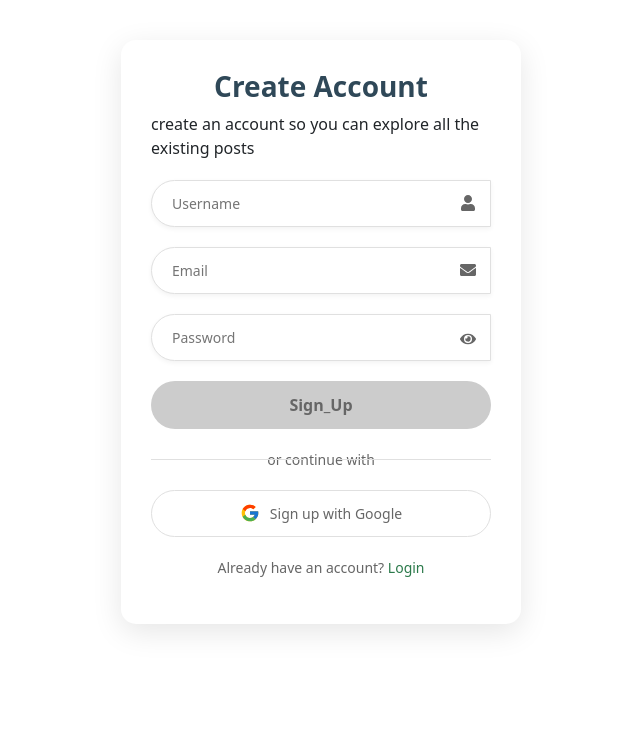
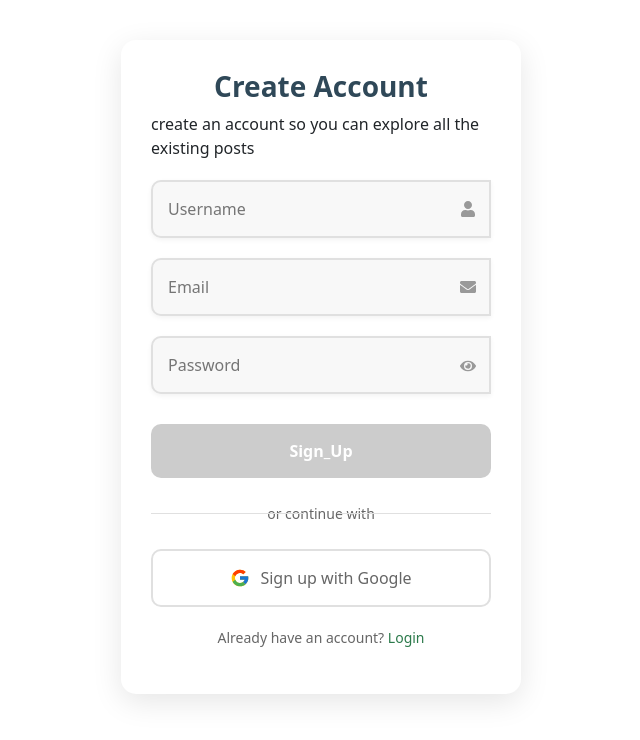
Before and after one commit to 4ekoz/greenworld, a React (Create React App) app: page /register in a window 1280 px wide. Shown: the top 740 px of the page, without its empty margins (319-959 px from the left). Built offline with nearby package versions, Linux system fonts and the light colour scheme.

Commit message:
sheksooo

```diff
--- a/src/Components/Register/Register.css
+++ b/src/Components/Register/Register.css
@@ -27,21 +27,14 @@
   line-height: 1.4;
 }
 
-.form-group {
-  margin-bottom: 20px;
+.input-group {
   position: relative;
+  margin-bottom: 25px;
 }
 
-.form-group label {
-  display: block;
-  margin-bottom: 8px;
-  color: #555;
-  font-weight: 500;
-}
-
-.form-group input {
+.input-group input {
   width: 100%;
-  padding: 15px;
+  padding: 15px 45px 15px 15px;
   border: 2px solid #e0e0e0;
   border-radius: 10px;
   font-size: 16px;
@@ -49,164 +42,76 @@
   background-color: #f8f8f8;
 }
 
-.form-group input:hover {
+.input-group input:hover {
   border-color: #2c7a4b;
   box-shadow: 0 0 0 4px rgba(44, 122, 75, 0.1);
 }
 
-.form-group input:focus {
+.input-group input:focus {
   border-color: #2c7a4b;
   background-color: #fff;
   outline: none;
   box-shadow: 0 0 0 4px rgba(44, 122, 75, 0.15);
 }
 
-.register-btn {
-  width: 100%;
-  padding: 12px;
-  background: #ccc;
-  color: white;
-  border: none;
-  border-radius: 50px;
-  font-size: 14px;
-  cursor: pointer;
-  margin: 15px 0;
-  transition: all 0.3s ease;
-}
-
-.register-btn:not(:disabled) {
-  background: #2c7a4b;
-}
-
-.error-message {
-  color: #ff3333;
-  font-size: 14px;
-  margin-top: 5px;
-}
-
-.success-message {
-  color: #2c7a4b;
-  font-size: 14px;
-  margin-top: 5px;
-  text-align: center;
-}
-
-.loading {
-  display: inline-block;
-  width: 20px;
-  height: 20px;
-  border: 3px solid rgba(255, 255, 255, .3);
-  border-radius: 50%;
-  border-top-color: #fff;
-  animation: spin 1s ease-in-out infinite;
-  margin-left: 10px;
-}
-
-@keyframes spin {
-  to {
-    transform: rotate(360deg);
-  }
-}
-
-/* Input Group */
-.input-group {
-  position: relative;
-  margin-bottom: 8px;
-}
-
-.input-group input {
-  width: 100%;
-  padding: 12px 20px;
-  padding-right: 45px;
-  border: 1px solid #e0e0e0;
-  border-radius: 50px;
-  font-size: 14px;
-  background-color: #fff;
-  transition: all 0.3s ease;
-}
-
-.input-group input:focus {
-  outline: none;
-  border-color: #2c7a4b;
-  box-shadow: 0 2px 4px rgba(44, 122, 75, 0.1);
-}
-
-/* Icon inside Input */
 .icon {
   position: absolute;
   right: 15px;
   top: 50%;
   transform: translateY(-50%);
-  color: #666;
+  color: #999;
   cursor: pointer;
+  transition: color 0.3s ease;
+}
+
+.icon:hover {
+  color: #2c7a4b;
 }
 
 .error-text {
   color: #ff3333;
   font-size: 12px;
   text-align: right;
-  margin: 4px 12px 12px 0;
+  margin: 4px 12px 0 0;
 }
 
-/* Sign Up Button */
 .register-btn {
-  background-color: #2c7a4b;
+  width: 100%;
+  padding: 15px;
+  background: #2c7a4b;
   color: white;
-  padding: 12px;
-  width: 100%;
   border: none;
-  border-radius: 50px;
+  border-radius: 10px;
+  font-size: 16px;
+  font-weight: 600;
   cursor: pointer;
-  margin-top: 20px;
-  font-size: 1rem;
-  font-weight: 600;
   transition: all 0.3s ease;
-  display: flex;
-  align-items: center;
-  justify-content: center;
-  gap: 10px;
+  margin-top: 10px;
+  position: relative;
+  overflow: hidden;
 }
 
 .register-btn:hover:not(:disabled) {
-  background-color: #256a41;
+  background: #256a41;
   transform: translateY(-2px);
-  box-shadow: 0 4px 8px rgba(0, 0, 0, 0.1);
+  box-shadow: 0 4px 12px rgba(44, 122, 75, 0.2);
+}
+
+.register-btn:active:not(:disabled) {
+  transform: translateY(0);
 }
 
 .register-btn:disabled {
-  background-color: #cccccc;
-  color: #666666;
+  background: #ccc;
   cursor: not-allowed;
-  transform: none;
-  box-shadow: none;
 }
 
-/* Google Login Container */
-.google-login-container {
-  position: relative;
-  margin: 20px 0;
-}
-
-.google-loading {
-  position: absolute;
-  top: 50%;
-  left: 50%;
-  transform: translate(-50%, -50%);
-  background: rgba(255, 255, 255, 0.9);
-  padding: 5px 10px;
-  border-radius: 4px;
-  font-size: 0.9rem;
-  color: #2c7a4b;
-  z-index: 1;
-}
-
-/* "or continue with" text */
 .or-continue-with {
   text-align: center;
   color: #666;
-  margin: 20px 0;
+  margin: 25px 0;
+  position: relative;
   font-size: 14px;
-  position: relative;
 }
 
 .or-continue-with::before,
@@ -227,7 +132,30 @@
   right: 0;
 }
 
-/* Signup Link */
+.google-btn {
+  width: 100%;
+  padding: 15px;
+  background: white;
+  border: 2px solid #e0e0e0;
+  border-radius: 10px;
+  display: flex;
+  align-items: center;
+  justify-content: center;
+  gap: 10px;
+  cursor: pointer;
+  font-size: 16px;
+  color: #666;
+  margin-bottom: 15px;
+  transition: all 0.3s ease;
+}
+
+.google-btn:hover {
+  background-color: #f9f9f9;
+  border-color: #ddd;
+  transform: translateY(-2px);
+  box-shadow: 0 4px 8px rgba(0, 0, 0, 0.1);
+}
+
 .signup-link {
   text-align: center;
   color: #666;
@@ -245,34 +173,23 @@
   text-decoration: underline;
 }
 
-/* Google Login Button */
-.google-btn {
-  width: 100%;
-  padding: 12px;
-  background: white;
-  border: 1px solid #e0e0e0;
-  border-radius: 50px;
-  display: flex;
-  align-items: center;
-  justify-content: center;
-  gap: 10px;
-  cursor: pointer;
-  font-size: 14px;
-  color: #666;
-  margin-bottom: 15px;
-  transition: all 0.3s ease;
+/* Google Login Container */
+.google-login-container {
+  position: relative;
+  margin: 20px 0;
 }
 
-.google-btn img {
-  width: 20px;
-  height: 20px;
-}
-
-.google-btn:hover {
-  background-color: #f9f9f9;
-  border-color: #ddd;
-  transform: translateY(-2px);
-  box-shadow: 0 4px 8px rgba(0, 0, 0, 0.1);
+.google-loading {
+  position: absolute;
+  top: 50%;
+  left: 50%;
+  transform: translate(-50%, -50%);
+  background: rgba(255, 255, 255, 0.9);
+  padding: 5px 10px;
+  border-radius: 4px;
+  font-size: 0.9rem;
+  color: #2c7a4b;
+  z-index: 1;
 }
 
 /* Responsive Design */
```
